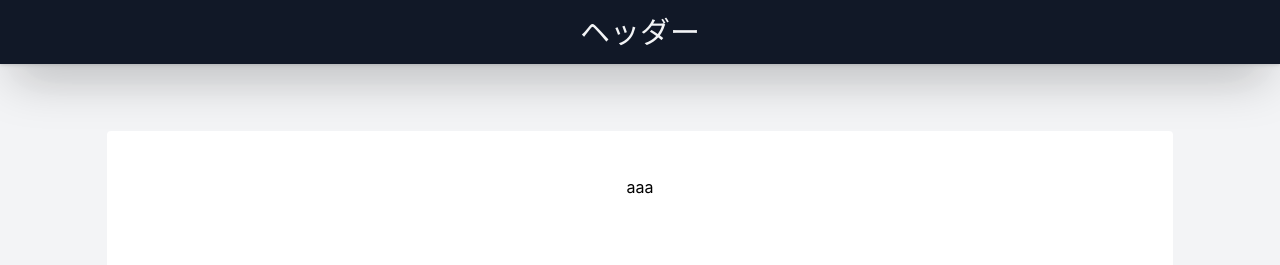
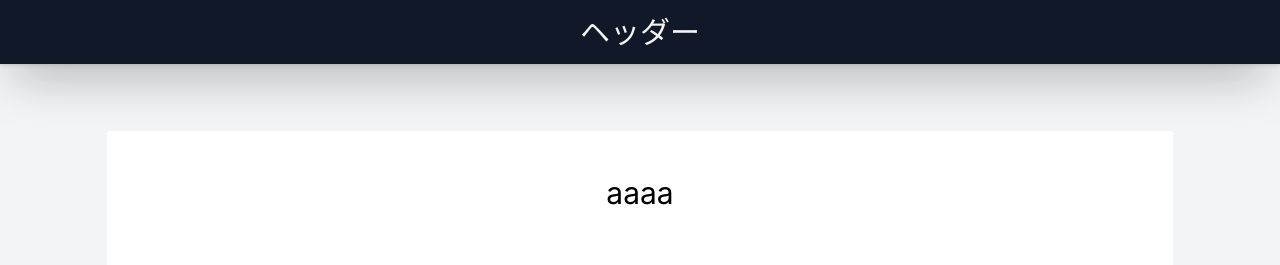
Before and after one commit to B4129/tailwind-sandbox, a React (Create React App) app: page /hover-under-line in a window 1280 px wide. Shown: the top 265 px of the page. Built offline with nearby package versions, Linux system fonts and the light colour scheme; the HTML template or start-up script is replaced by a standard one.

Commit message:
add:下線の追加

```diff
--- a/src/components/ui/Labels/UnderLabel/index.tsx
+++ b/src/components/ui/Labels/UnderLabel/index.tsx
@@ -1,11 +1,10 @@
 import React, { FC } from 'react';
 export const UnderLabel: FC = () => {
-    return (
-        <>
-            <p
-                className="b">
-            aaa
-            </p>
-        </>
-    );
+  return (
+    <>
+      <div className="  ">
+        <span className="hover:border-b hover:border-b-blue-900 text-3xl transition-all">aaaa</span>
+      </div>
+    </>
+  );
 };
```
